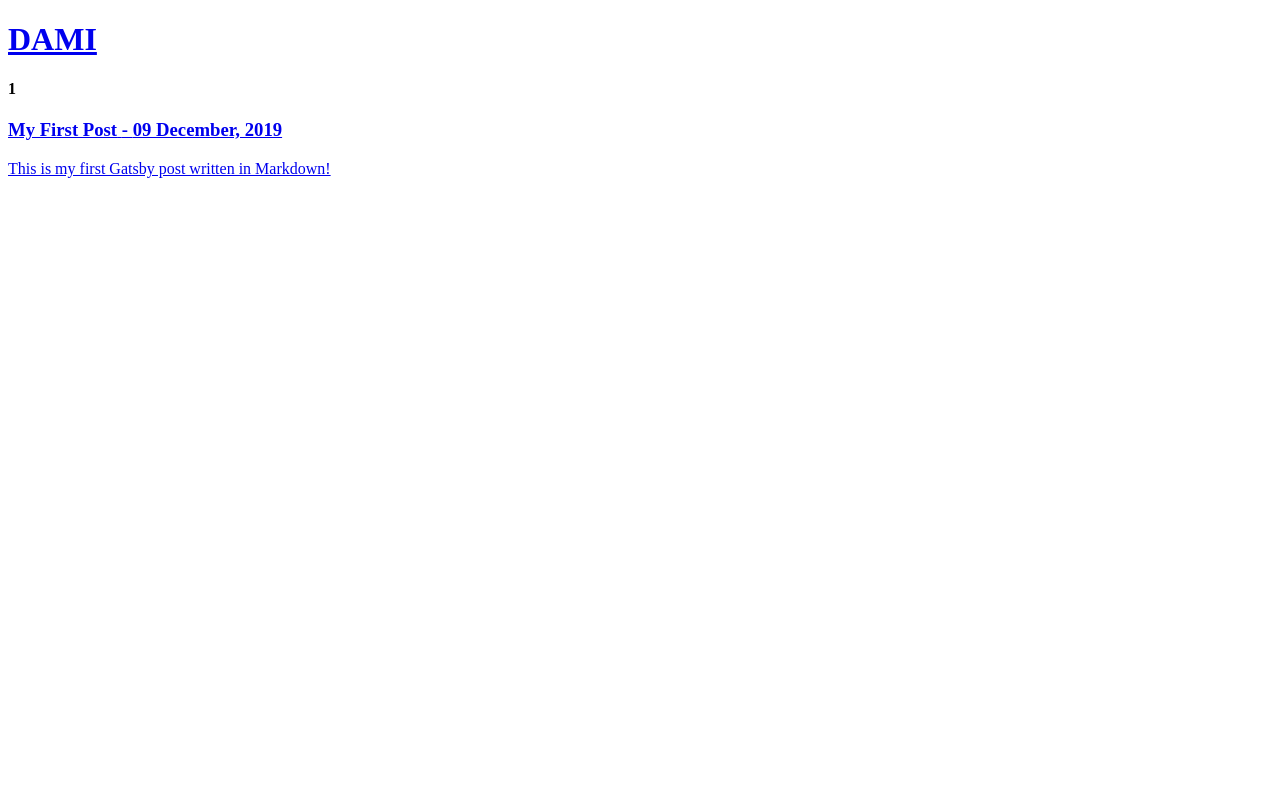
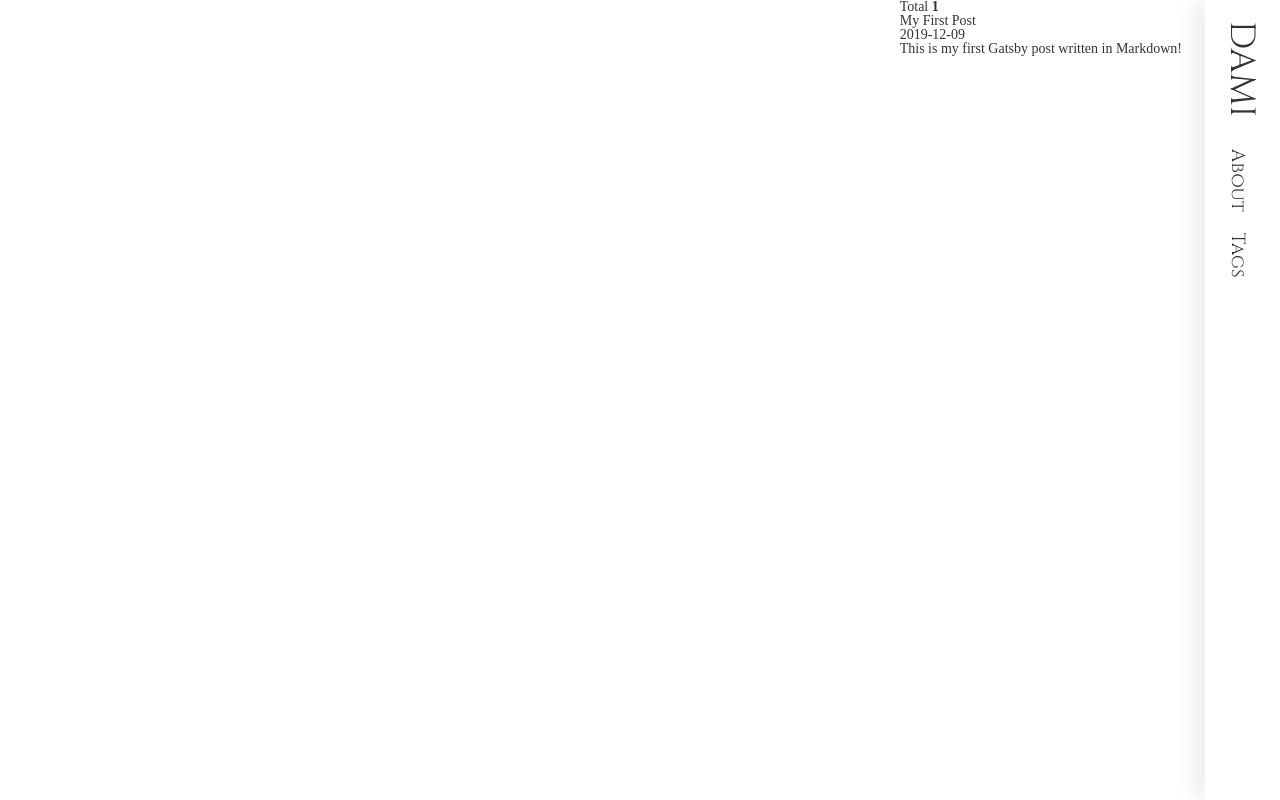
Before and after one commit to dami-lee/Gatsby-blog, a Gatsby site: page / in a window 1280 px wide. Built offline with nearby package versions, Linux system fonts and the light colour scheme; Gatsby itself is replaced by a stand-in of ours.

Commit message:
Add Header style

```diff
--- a/src/components/header.js
+++ b/src/components/header.js
@@ -1,16 +1,16 @@
-import React from 'react';
-import { Link } from 'gatsby';
-import PropTypes from 'prop-types';
+import React from "react";
+import { Link } from "gatsby";
+import PropTypes from "prop-types";
 
 const Header = ({ siteTitle }) => (
   <header>
-    <div>
-      <h1>
-        <Link to="/">
-          {siteTitle}
-        </Link>
-      </h1>
-    </div>
+    <h1>
+      <Link to="/">{siteTitle}</Link>
+    </h1>
+    <nav>
+      <Link to="/about/">About</Link>
+      <Link to="/tags/">Tags</Link>
+    </nav>
   </header>
 );
 
--- a/src/components/layout.js
+++ b/src/components/layout.js
@@ -1,8 +1,8 @@
-import React from 'react';
-import PropTypes from 'prop-types';
-import { useStaticQuery, graphql } from 'gatsby';
-
-import Header from './Header';
+import React from "react";
+import PropTypes from "prop-types";
+import { useStaticQuery, graphql } from "gatsby";
+import Header from "./Header";
+import "../styles/style.css";
 
 const Layout = ({ children }) => {
   const data = useStaticQuery(graphql`
@@ -16,12 +16,10 @@ const Layout = ({ children }) => {
   `);
 
   return (
-    <>
+    <div className="wrap">
       <Header siteTitle={data.site.siteMetadata.title} />
-      <div>
-        <main>{children}</main>
-      </div>
-    </>
+      <main>{children}</main>
+    </div>
   );
 };
 
--- a/src/pages/index.js
+++ b/src/pages/index.js
@@ -1,24 +1,25 @@
-import React from 'react';
-import { Link, graphql } from 'gatsby';
-import Layout from '../components/Layout';
+import React from "react";
+import { Link, graphql } from "gatsby";
+import Layout from "../components/layout";
 
 export default ({ data }) => {
   return (
     <Layout>
       <div>
-        <h4>{data.allMarkdownRemark.totalCount}</h4>
+        Total <strong>{data.allMarkdownRemark.totalCount}</strong>
+      </div>
+
+      <ul className="postList">
         {data.allMarkdownRemark.edges.map(({ node }) => (
-          <div key={node.id}>
+          <li key={node.id}>
             <Link to={node.fields.slug}>
-              <h3>
-                {node.frontmatter.title}{" "}
-                <span>- {node.frontmatter.date}</span>
-              </h3>
+              <h3>{node.frontmatter.title}</h3>
+              <p>{node.frontmatter.date}</p>
               <p>{node.excerpt}</p>
             </Link>
-          </div>
+          </li>
         ))}
-      </div>
+      </ul>
     </Layout>
   );
 };
@@ -32,7 +33,7 @@ export const query = graphql`
           id
           frontmatter {
             title
-            date(formatString: "DD MMMM, YYYY")
+            date(formatString: "YYYY-MM-DD")
           }
           fields {
             slug
--- /dev/null
+++ b/src/styles/style.css
@@ -0,0 +1,84 @@
+@import url("https://fonts.googleapis.com/css?family=Cinzel&display=swap");
+
+html {
+  font-size: 14px;
+}
+
+body,
+a {
+  margin: 0;
+  padding: 0;
+  color: #333;
+  line-height: 1em;
+  /* font-family: "Cinzel", serif; */
+  font-size: 1rem;
+  text-decoration: none;
+}
+
+h1,
+h2,
+h3,
+h4,
+h5,
+h6,
+p,
+ul,
+li {
+  margin: 0;
+  padding: 0;
+  line-height: 1em;
+  font-size: 1rem;
+  font-weight: normal;
+}
+
+ul,
+li {
+  list-style: none;
+}
+
+/**/
+
+body {
+  display: flex;
+  justify-content: flex-end;
+}
+
+.wrap {
+  max-width: 720px;
+  margin-right: 7rem;
+}
+
+header {
+  display: flex;
+  align-items: flex-end;
+  position: fixed;
+  top: 0;
+  left: 100%;
+  width: 100vh;
+  padding: 1.5rem 1.5rem 1.35rem 1.5rem;
+  box-sizing: border-box;
+  background: #fff;
+  -webkit-box-shadow: 0px 16px 16px -3px rgba(235, 235, 235, 0.75);
+  -moz-box-shadow: 0px 16px 16px -3px rgba(235, 235, 235, 0.75);
+  box-shadow: 0px 16px 16px -3px rgba(235, 235, 235, 0.75);
+  transform: rotate(90deg);
+  transform-origin: 0% 0%;
+}
+
+header h1 a {
+  font-family: "Cinzel", serif;
+  font-size: 2.5rem;
+}
+
+header nav {
+  display: flex;
+  margin-left: 1.5rem;
+  padding-bottom: 3px;
+}
+
+header nav a {
+  display: block;
+  margin: 0 0.75rem;
+  font-family: "Cinzel", serif;
+  font-size: 1.35rem;
+}
```
Also changed, not shown: src/templates/post.js (+16 -18 lines).
